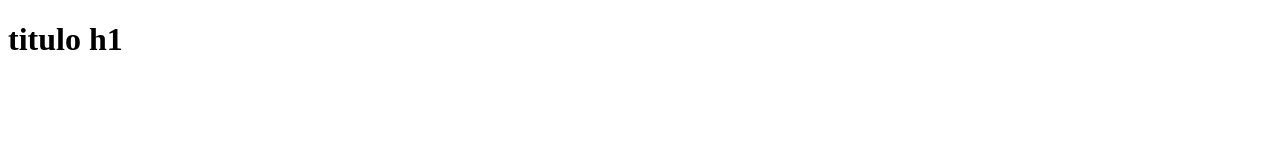
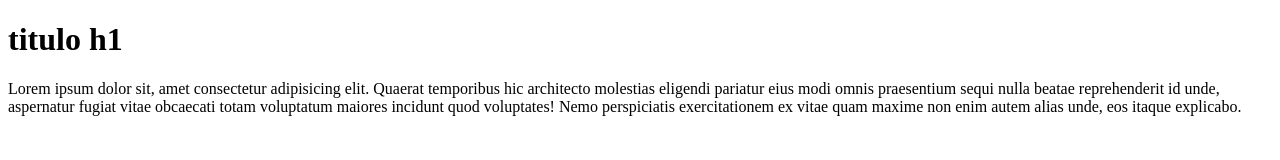
Before and after one commit to jonathanppmaia/atividade_github, a plain HTML site: page index.html in a window 1280 px wide. Drawn offline with Linux system fonts and the light colour scheme.

Commit message:
alterando index

```diff
--- a/index.html
+++ b/index.html
@@ -9,6 +9,8 @@
 
 <body>
   <h1>titulo h1</h1>
+  <p> Lorem ipsum dolor sit, amet consectetur adipisicing elit. Quaerat temporibus hic architecto molestias eligendi pariatur eius modi omnis praesentium sequi nulla beatae reprehenderit id unde, aspernatur fugiat vitae obcaecati totam voluptatum maiores incidunt quod voluptates! Nemo perspiciatis exercitationem ex vitae quam maxime non enim autem alias unde, eos itaque explicabo.</p>
+
 </body>
 
 </html>
```
